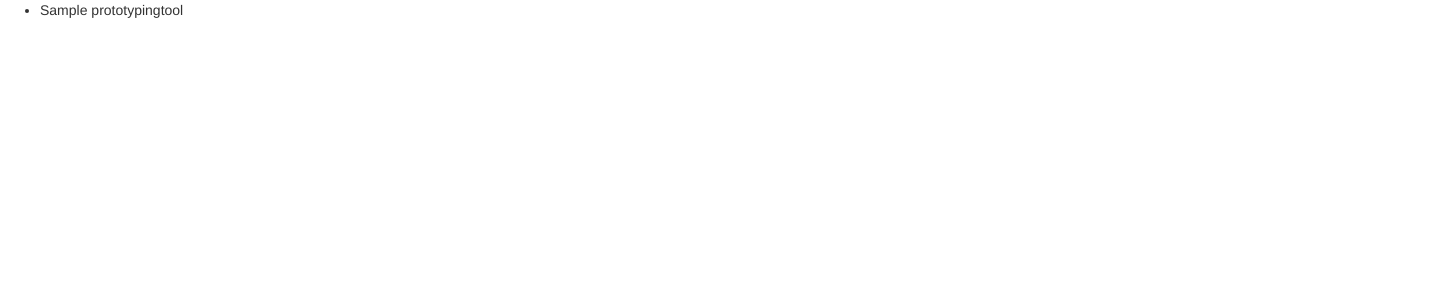
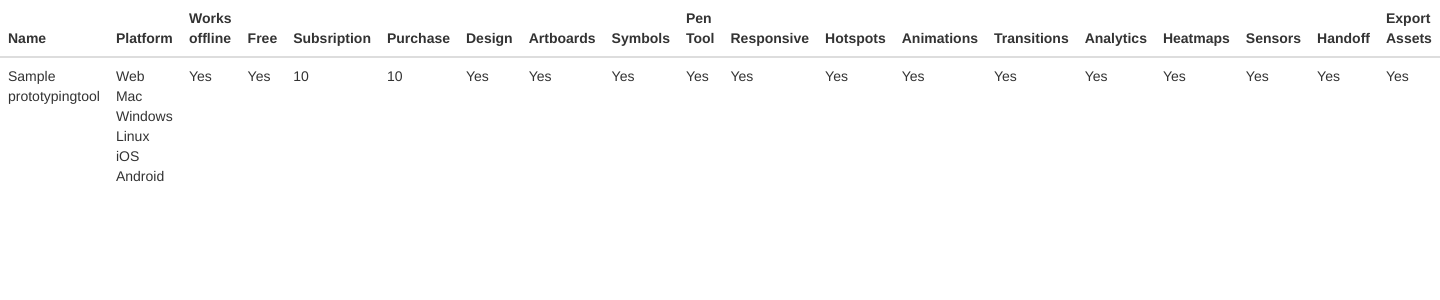
Before and after one commit to babichnick/platform, a Django app: page /prototyping in a window 1440 px wide. Before the commit the part shown is almost empty. Shown: the top 300 px of the page. Run offline with Django 3.2, Linux system fonts and the light colour scheme; tables that the repository leaves empty hold one stand-in row (values such as "Sample post"); some libraries are stand-ins or nearby versions.

Commit message:
Template for Tools comparisions

```diff
--- a/prototyping/models.py
+++ b/prototyping/models.py
@@ -3,6 +3,7 @@ from django.db import models
 DEFAULT = 'nologo.jpg'
 
 class PrototypingTool(models.Model):
+   abbreviation = models.CharField(max_length=50, help_text="Abbreviation of the app", default="")
    name = models.CharField(max_length=100, help_text="name of app")
    description = models.TextField(default = "")
    logo = models.ImageField(default=DEFAULT, upload_to='protologo/')
--- a/templates/prototyping.html
+++ b/templates/prototyping.html
@@ -1,9 +1,64 @@
 {% extends "base_generic.html" %}
 
 {% block content %}
-<ul>
+<table class="table">
+ <thead>
+	<tr>
+		<th scope="col">Name</th>
+		<th scope="col">Platform</th>
+		<th scope="col">Works offline</th>
+		<th scope="col">Free</th>
+		<th scope="col">Subsription</th>
+		<th scope="col">Purchase</th>
+                <th scope="col">Design</th>
+                <th scope="col">Artboards</th>
+                <th scope="col">Symbols</th>
+                <th scope="col">Pen Tool</th>
+                <th scope="col">Responsive</th>
+                <th scope="col">Hotspots</th>
+                <th scope="col">Animations</th>
+                <th scope="col">Transitions</th>
+                <th scope="col">Analytics</th>
+                <th scope="col">Heatmaps</th>
+                <th scope="col">Sensors</th>
+                <th scope="col">Handoff</th>
+                <th scope="col">Export Assets</th>
+	</tr>
+   </thead>
+   <tbody>
    {% for tool in prototyping_tools %}
-  <li>{{ tool.name }}</li>
+        <tr>
+		<td>{{ tool.name }}</td>
+		<td>
+			{% if tool.availablefor_web %}Web{% endif %}
+			{% if tool.availablefor_mac %}Mac{% endif %}
+			{% if tool.availablefor_windows %}Windows{% endif %}
+			{% if tool.availablefor_linux %}Linux{% endif %}
+			{% if tool.availablefor_ios %}iOS{% endif %}
+			{% if tool.availablefor_android %}Android{% endif %}
+		</td>
+		<td>{% if tool.works_offline %}Yes{% endif %}</td>
+		<td>{% if tool.free %}Yes{% endif %}</td>
+		<td>{{ tool.cost_subscription }}</td>
+		<td>{{ tool.cost_purchase }}</td>
+
+		<td>{% if tool.design %}Yes{% endif %}</td>
+                <td>{% if tool.artboards %}Yes{% endif %}</td>
+                <td>{% if tool.symbols %}Yes{% endif %}</td>
+                <td>{% if tool.pen_tool %}Yes{% endif %}</td>
+                <td>{% if tool.responsive %}Yes{% endif %}</td>
+                <td>{% if tool.hotspots %}Yes{% endif %}</td>
+                <td>{% if tool.animations %}Yes{% endif %}</td>
+                <td>{% if tool.transitions %}Yes{% endif %}</td>
+
+                <td>{% if tool.analytics %}Yes{% endif %}</td>
+                <td>{% if tool.heatmaps %}Yes{% endif %}</td>
+                <td>{% if tool.sensors %}Yes{% endif %}</td>
+
+                <td>{% if tool.handoff %}Yes{% endif %}</td>
+                <td>{% if tool.export_assets %}Yes{% endif %}</td>
+	</tr>
    {% endfor %}
-</ul>
+   </tbody>
+</table>
 {% endblock %}
```
Also changed, not shown: prototyping/migrations/0007_prototypingtool_abbreviation.py (added).
